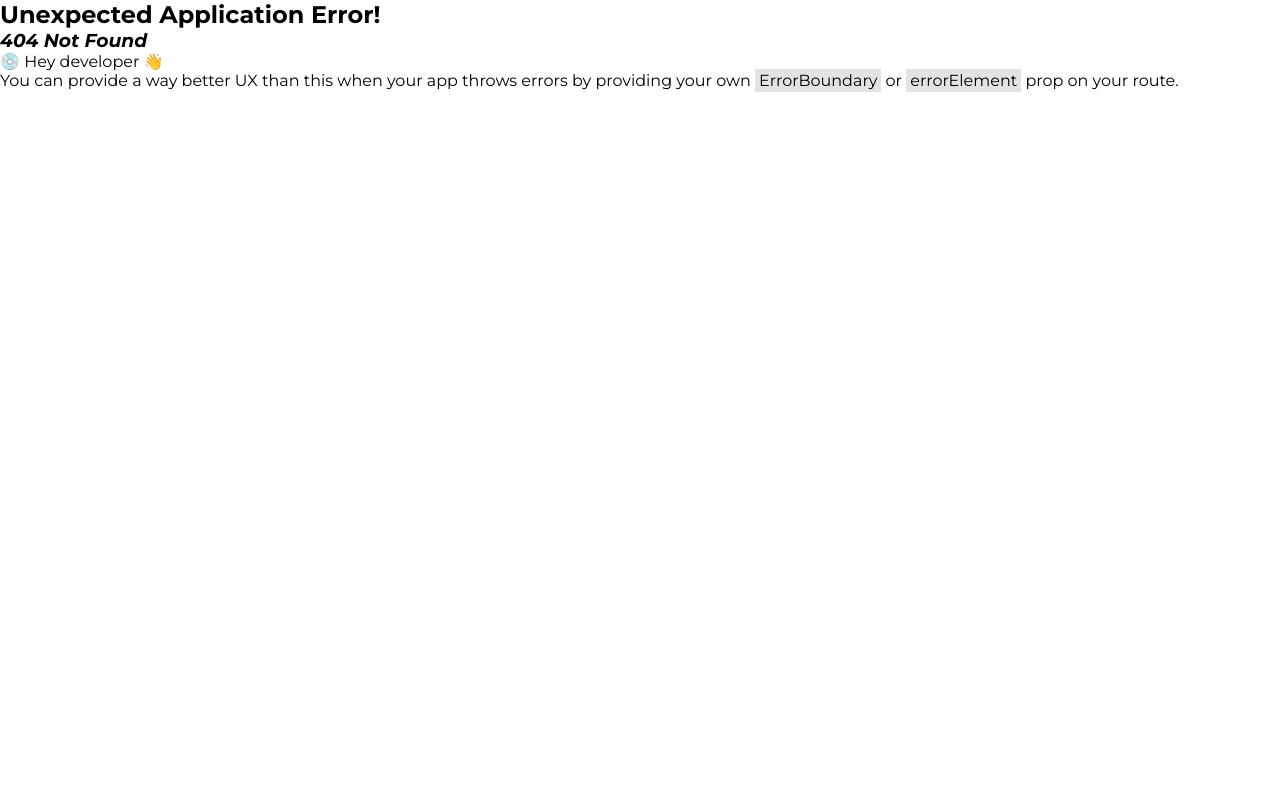
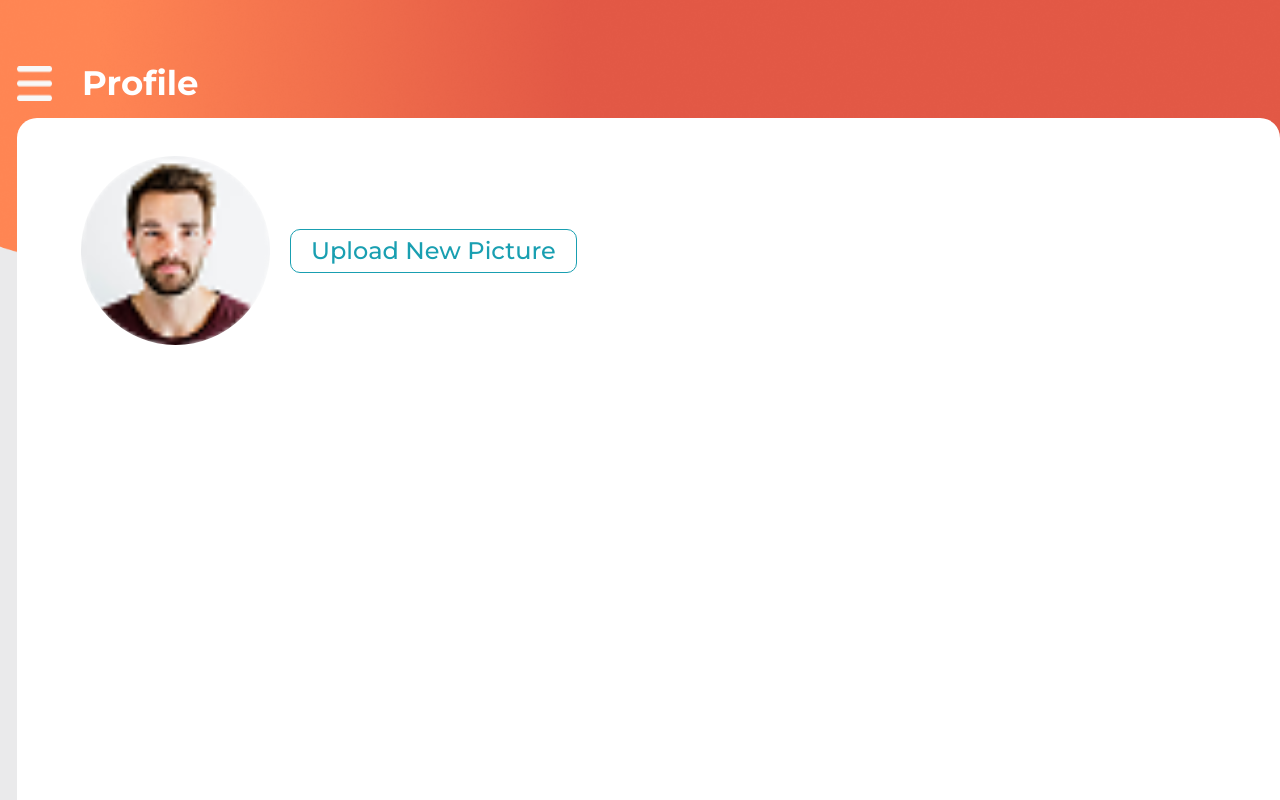
Before and after one commit to muzaffarhaque/Flywe_Dashboard, a React (Vite) app: page /profile in a window 1280 px wide. Before the commit this address had no page. Shown: the top 800 px of the page. Built offline with nearby package versions, Linux system fonts and the light colour scheme.

Commit message:
Subject : profle page is progress

```diff
--- a/src/App.jsx
+++ b/src/App.jsx
@@ -1,6 +1,6 @@
 
 import {createBrowserRouter, RouterProvider} from "react-router-dom";
-import {Dashboard, ErrorPage, Home, Login, Roots} from './pages';
+import {Dashboard, ErrorPage, Home, Login, Profile, Roots} from './pages';
 import { ToastContainer } from 'react-toastify';
 import "react-toastify/dist/ReactToastify.css";
 import './App.scss'
@@ -14,6 +14,10 @@ function App() {
         {
             path: "/login",
             element: <Login/>
+        },
+        {
+            path: "/profile",
+            element: <Profile/>
         },
         {
             path: "/dashboard",
--- a/src/assets/css/style.scss
+++ b/src/assets/css/style.scss
@@ -291,7 +291,101 @@
 }
 //
 //
-//
+// ============ Profile css start ===============
+.profile-main-section {
+    position: relative;
+    z-index: 1;
+    padding: clamp(40px,5vw,120px) 0;
+    background-color: #EAEAEB;
+    .bg-wave-image {
+        position: absolute;
+        top: 0;
+        left: 0;
+        width: 100%;
+        object-fit: contain;
+        z-index: -1;
+    }
+}
+.profile-frame {
+    display: flex;
+    align-items: stretch;
+    max-width: 1440px;
+    margin: auto;
+    gap: 17px;
+    .sidenav-bar {
+        width: 0;
+
+        transition: all 0.2s;
+    }
+    .sidenav-bar.show {
+        width: 30%;
+        max-width: 294px;
+        min-width: 268px;
+        transition: all 0.2s;
+
+    }
+    .profile-body {
+        width: 100%;
+
+        .profile-header {
+            display: flex;
+            align-items: center;
+            margin-bottom: 16px;
+            .menu-icon {
+                width: 35px;
+                height: 35px;
+                cursor: pointer;
+                margin-right: 30px;
+            }
+            h3 {
+                font-size: 34px;
+                font-weight: 700;
+                line-height: 38px;
+                text-align: left;
+                color: white;
+            }
+        }
+        .profile-content {
+            border-radius: 20px;
+            background-color: #FFFFFF;
+            padding: 38px clamp(20px,5vw,100px);
+            height: calc(100% - 55px);
+            width: 100%;
+            .upload-profile-head {
+                display: flex;
+                align-items: center;
+                justify-content: start;
+                gap: 20px;
+                .upload-profile-img {
+                    width: 189px;
+                    height: 189px;
+                    object-fit: cover;
+                    border-radius: 50%;
+
+                }
+                #profileImage{
+                    // display: none;
+                }
+                .upload-profile-btn {
+                    outline: none;
+                    border: 1px solid #199FB1;
+                    padding: 8px 20px;
+                    font-size: 24px;
+                    font-weight: 500;
+                    line-height: 26px;
+                    color: #199FB1;
+                    cursor: pointer;
+                    border-radius: 10px;
+                    background-color: white;
+
+                }
+            }
+        }
+
+    }
+
+}
+// ============ Profile css end ===============
 //
 //
 //
--- a/src/pages/index.js
+++ b/src/pages/index.js
@@ -2,4 +2,5 @@ export * from './root';
 export * from './dashboard';
 export * from './login';
 export * from './errorpage';
+export * from './profile';
 export {default as Home} from './Home';
--- /dev/null
+++ b/src/pages/profile/Profile.jsx
@@ -0,0 +1,55 @@
+import React, { useState } from 'react';
+import bgImage from '../../assets/images/dash-bg.png';
+import menuBar from '../../assets/images/menue.png';
+import profilePlaceholder from '../../assets/images/profile_image.png'; // Default profile image
+import { SideNaveBar } from '../../components';
+
+export default function Profile() {
+  const [isShow, setIsShow] = useState(false);
+  const [profileImage, setProfileImage] = useState(profilePlaceholder);
+
+  // Handle image upload
+  const handleImageUpload = (event) => {
+    const file = event.target.files[0];
+    if (file) {
+      const imageUrl = URL.createObjectURL(file);
+      setProfileImage(imageUrl);
+    }
+  };
+
+  return (
+    <section className='profile-main-section'>
+      <img src={bgImage} alt="" className='bg-wave-image' />
+      <div className={`profile-frame`}>
+        <div className={`sidenav-bar ${isShow ? 'show' : ''}`}>
+          <SideNaveBar />
+        </div>
+        <div className="profile-body">
+          <div className="profile-header">
+            <img src={menuBar} onClick={() => setIsShow(!isShow)} className='menu-icon' alt="" />
+            <h3>Profile</h3>
+          </div>
+          <div className="profile-content">
+            <div className="upload-profile-head">
+              <img src={profileImage} alt="profile" className='upload-profile-img' />
+              <input
+                type="file"
+                name="profileImage"
+                id="profileImage"
+                accept="image/*"
+                onChange={handleImageUpload}
+                style={{ display: "none" }}
+              />
+              <button
+                className='upload-profile-btn'
+                onClick={() => document.getElementById('profileImage').click()}
+              >
+                Upload New Picture
+              </button>
+            </div>
+          </div>
+        </div>
+      </div>
+    </section>
+  );
+}
--- /dev/null
+++ b/src/pages/profile/index.js
@@ -0,0 +1 @@
+export {default as Profile} from './Profile.jsx';
```
